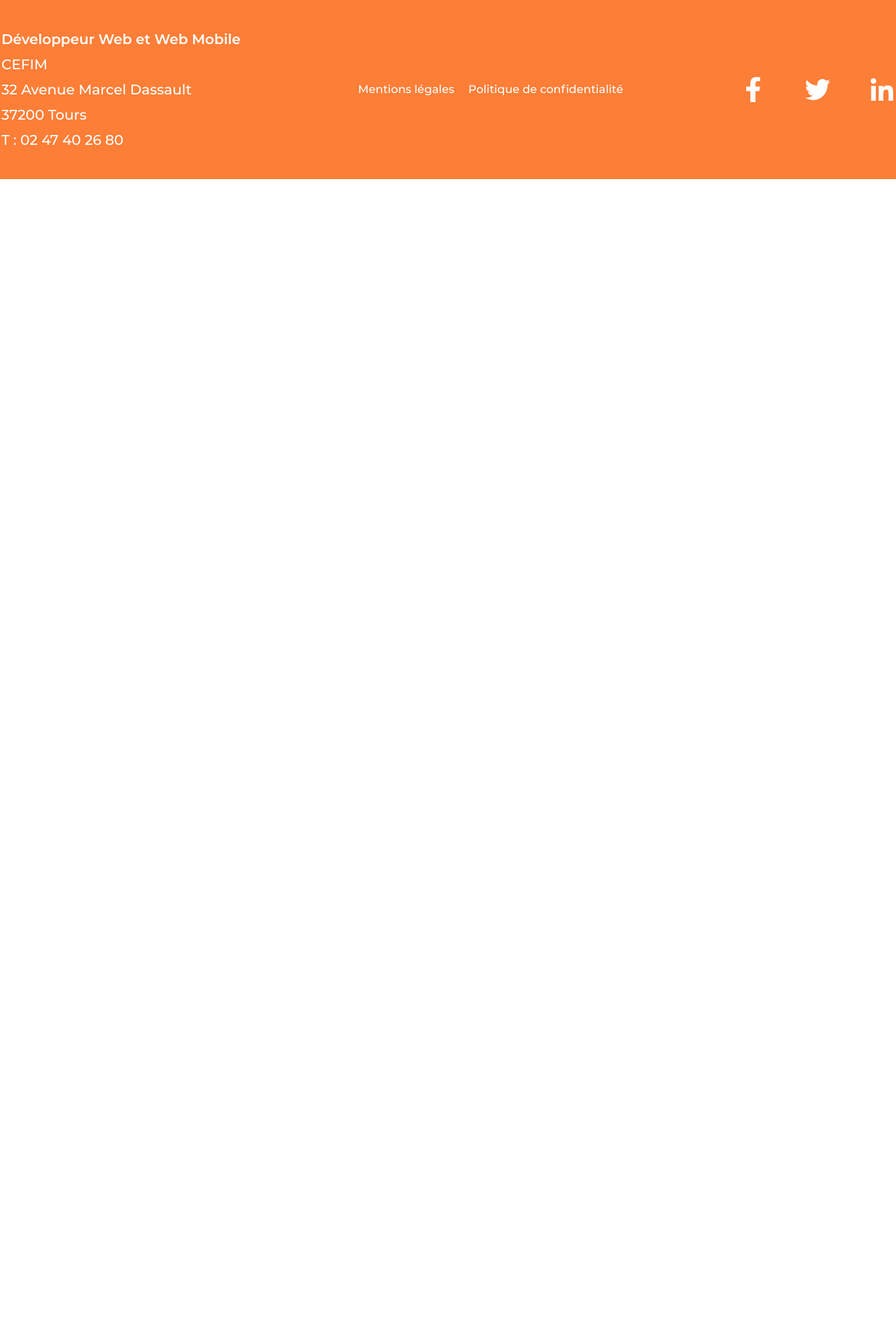
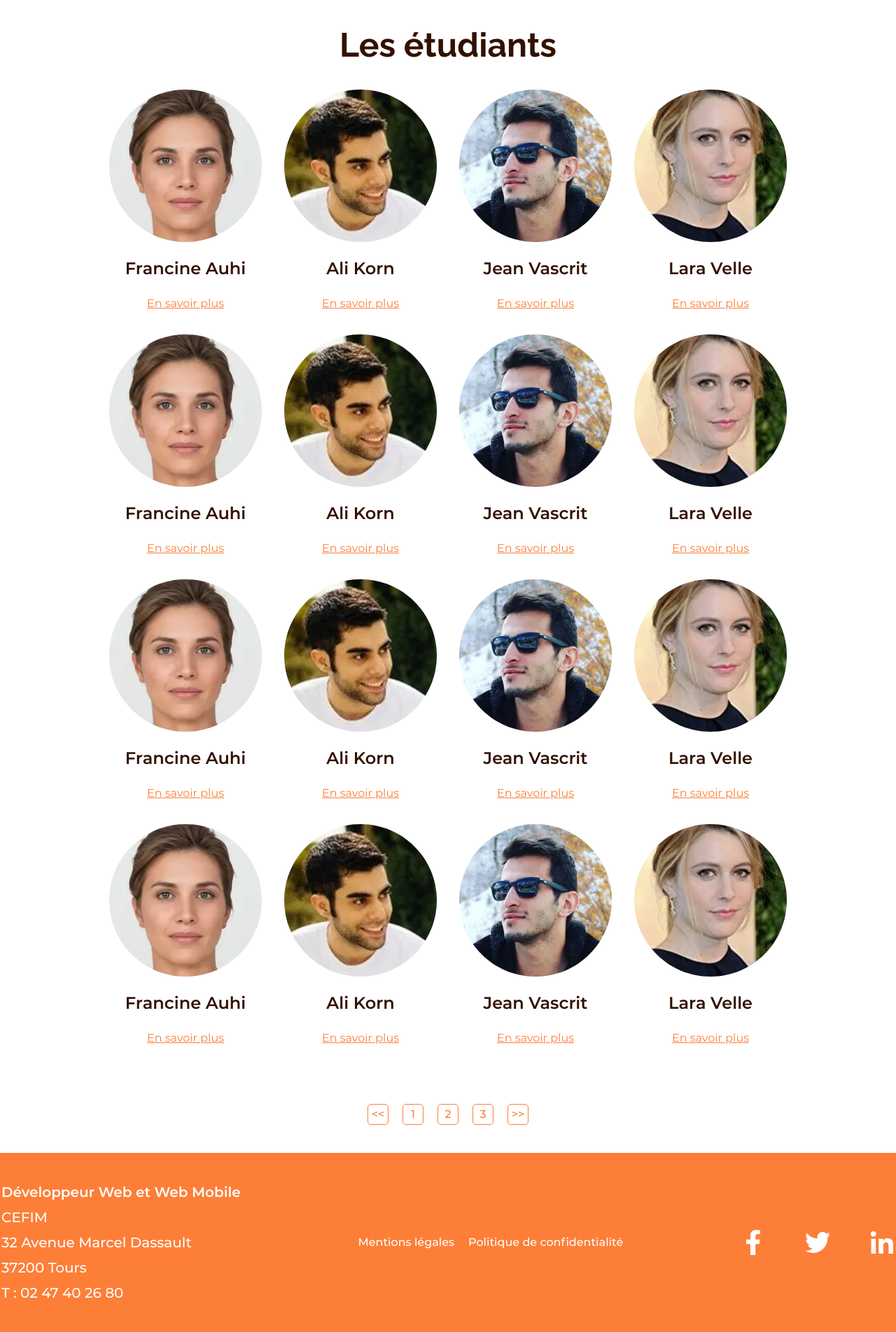
Before and after one commit to KevinBertaux/ecf-dwwm, a PHP site: page /students.php in a window 1280 px wide. Shown: the part 100-2004 px from the top of the page at 70% size. Before the commit the page ends 356 px from the top, so only its background shows below. Run offline with PHP 8.4, Linux system fonts and the light colour scheme; style sheets or scripts are compiled from the project's sources.

Commit message:
Page des étudiants

```diff
--- a/src/scss/components/_buttons.scss
+++ b/src/scss/components/_buttons.scss
@@ -3,6 +3,7 @@
 	justify-content: center;
 	align-items: center;
 	border: 0;
+	border-radius: 0 0 0.4rem 0.4rem;
 	color: $clr-secondary;
 	background-color: $clr-accent;
 	padding-top: 1rem;
@@ -23,3 +24,38 @@
 	width: 18rem;
 	border-radius: 0.4rem;
 }
+
+.page-button-list {
+	display: flex;
+	column-gap: 2rem;
+	margin-top: 4rem;
+	margin-bottom: 4rem;
+}
+
+.page-button-item {
+	display: flex;
+	justify-content: center;
+	align-items: center;
+}
+
+.page-btn {
+	background-color: $clr-secondary;
+	color: $clr-accent;
+	display: block;
+	text-align: center;
+	font-size: 1.6rem;
+	line-height: 1.75;
+	font-weight: $fw-medium;
+	border: 1px solid $clr-accent;
+	border-radius: 5px;
+	width: 3rem;
+	height: 3rem;
+	transition: 0.3s;
+}
+
+.page-btn:hover,
+.page-btn:focus {
+	background-color: $clr-accent;
+	color: $clr-secondary;
+	text-decoration: none;
+}
--- a/src/scss/pages/_home.scss
+++ b/src/scss/pages/_home.scss
@@ -110,7 +110,7 @@
 }
 
 .student-avatar {
-	padding-bottom: 2rem;
+	margin-bottom: 2rem;
 }
 
 .student-link {
--- a/src/scss/pages/_students.scss
+++ b/src/scss/pages/_students.scss
@@ -0,0 +1,27 @@
+.students-page .container {
+	display: flex;
+	flex-direction: column;
+	align-items: center;
+}
+
+.student-page-title {
+	margin-top: 4rem;
+	margin-bottom: 4rem;
+}
+
+.student-item:hover,
+.student-item:focus-within {
+	outline: 0.1rem solid $clr-accent;
+}
+
+.student-page-name {
+	font-size: 2.4rem;
+	font-weight: $fw-semi;
+	margin-bottom: 2rem;
+}
+
+.student-page-link {
+	color: $clr-accent;
+	font-size: 1.6rem;
+	text-decoration: underline;
+}
--- a/src/students.php
+++ b/src/students.php
@@ -3,6 +3,110 @@ $title = 'Étudiants'; ?>
 
 <?php include('php/header.php'); ?>
 
+<section id="students-page" class="students-page">
+	<div class="container">
+		<h1 class="student-page-title">Les étudiants</h1>
+		<ul class="student-list" role="list">
+			<li class="student-item">
+				<img src="img/ava_francine.webp" alt="Photo de Francine Auhi" class="student-avatar">
+				<p class="student-page-name">Francine Auhi</p>
+				<a href="students_detail.php" class="student-page-link">En savoir plus</a>
+			</li>
+			<li class="student-item">
+				<img src="img/ava_ali.webp" alt="Photo de Ali Korn" class="student-avatar">
+				<p class="student-page-name">Ali Korn</p>
+				<a href="students_detail.php" class="student-page-link">En savoir plus</a>
+			</li>
+			<li class="student-item">
+				<img src="img/ava_jean.webp" alt="Photo de Jean Vascrit" class="student-avatar">
+				<p class="student-page-name">Jean Vascrit</p>
+				<a href="students_detail.php" class="student-page-link">En savoir plus</a>
+			</li>
+			<li class="student-item">
+				<img src="img/ava_lara.webp" alt="Photo de Lara Velle" class="student-avatar">
+				<p class="student-page-name">Lara Velle</p>
+				<a href="students_detail.php" class="student-page-link">En savoir plus</a>
+			</li>
+			<li class="student-item">
+				<img src="img/ava_francine.webp" alt="Photo de Francine Auhi" class="student-avatar">
+				<p class="student-page-name">Francine Auhi</p>
+				<a href="students_detail.php" class="student-page-link">En savoir plus</a>
+			</li>
+			<li class="student-item">
+				<img src="img/ava_ali.webp" alt="Photo de Ali Korn" class="student-avatar">
+				<p class="student-page-name">Ali Korn</p>
+				<a href="students_detail.php" class="student-page-link">En savoir plus</a>
+			</li>
+			<li class="student-item">
+				<img src="img/ava_jean.webp" alt="Photo de Jean Vascrit" class="student-avatar">
+				<p class="student-page-name">Jean Vascrit</p>
+				<a href="students_detail.php" class="student-page-link">En savoir plus</a>
+			</li>
+			<li class="student-item">
+				<img src="img/ava_lara.webp" alt="Photo de Lara Velle" class="student-avatar">
+				<p class="student-page-name">Lara Velle</p>
+				<a href="students_detail.php" class="student-page-link">En savoir plus</a>
+			</li>
+			<li class="student-item">
+				<img src="img/ava_francine.webp" alt="Photo de Francine Auhi" class="student-avatar">
+				<p class="student-page-name">Francine Auhi</p>
+				<a href="students_detail.php" class="student-page-link">En savoir plus</a>
+			</li>
+			<li class="student-item">
+				<img src="img/ava_ali.webp" alt="Photo de Ali Korn" class="student-avatar">
+				<p class="student-page-name">Ali Korn</p>
+				<a href="students_detail.php" class="student-page-link">En savoir plus</a>
+			</li>
+			<li class="student-item">
+				<img src="img/ava_jean.webp" alt="Photo de Jean Vascrit" class="student-avatar">
+				<p class="student-page-name">Jean Vascrit</p>
+				<a href="students_detail.php" class="student-page-link">En savoir plus</a>
+			</li>
+			<li class="student-item">
+				<img src="img/ava_lara.webp" alt="Photo de Lara Velle" class="student-avatar">
+				<p class="student-page-name">Lara Velle</p>
+				<a href="students_detail.php" class="student-page-link">En savoir plus</a>
+			</li>
+			<li class="student-item">
+				<img src="img/ava_francine.webp" alt="Photo de Francine Auhi" class="student-avatar">
+				<p class="student-page-name">Francine Auhi</p>
+				<a href="students_detail.php" class="student-page-link">En savoir plus</a>
+			</li>
+			<li class="student-item">
+				<img src="img/ava_ali.webp" alt="Photo de Ali Korn" class="student-avatar">
+				<p class="student-page-name">Ali Korn</p>
+				<a href="students_detail.php" class="student-page-link">En savoir plus</a>
+			</li>
+			<li class="student-item">
+				<img src="img/ava_jean.webp" alt="Photo de Jean Vascrit" class="student-avatar">
+				<p class="student-page-name">Jean Vascrit</p>
+				<a href="students_detail.php" class="student-page-link">En savoir plus</a>
+			</li>
+			<li class="student-item">
+				<img src="img/ava_lara.webp" alt="Photo de Lara Velle" class="student-avatar">
+				<p class="student-page-name">Lara Velle</p>
+				<a href="students_detail.php" class="student-page-link">En savoir plus</a>
+			</li>
+		</ul>
 
+		<ul role="list" class="page-button-list">
+			<li class="page-button-item">
+				<a href="#" class="page-button-link page-btn"><<</a>
+			</li>
+			<li class="page-button-item">
+				<a href="#" class="page-button-link page-btn">1</a>
+			</li>
+			<li class="page-button-item">
+				<a href="#" class="page-button-link page-btn">2</a>
+			</li>
+			<li class="page-button-item">
+				<a href="#" class="page-button-link page-btn">3</a>
+			</li>
+			<li class="page-button-item">
+				<a href="#" class="page-button-link page-btn">>></a>
+			</li>
+		</ul>
+	</div>
+</section>
 
 <?php include('php/footer.php'); ?>
```
Also changed, not shown: dist/formation.php (+5 -5 lines), dist/students.php (+104 -0 lines), src/formation.php (+5 -5 lines), dist/css/main.min.css.
